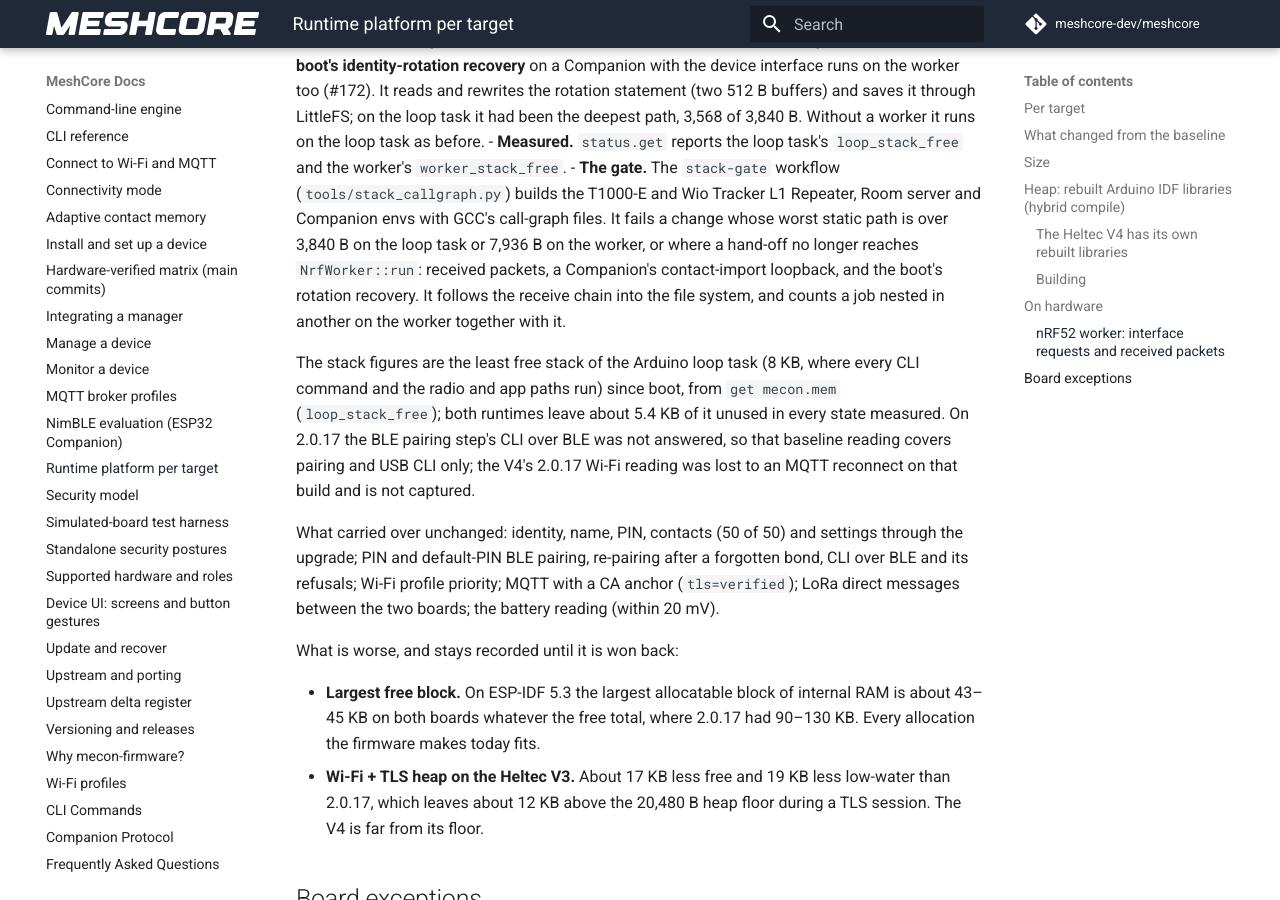
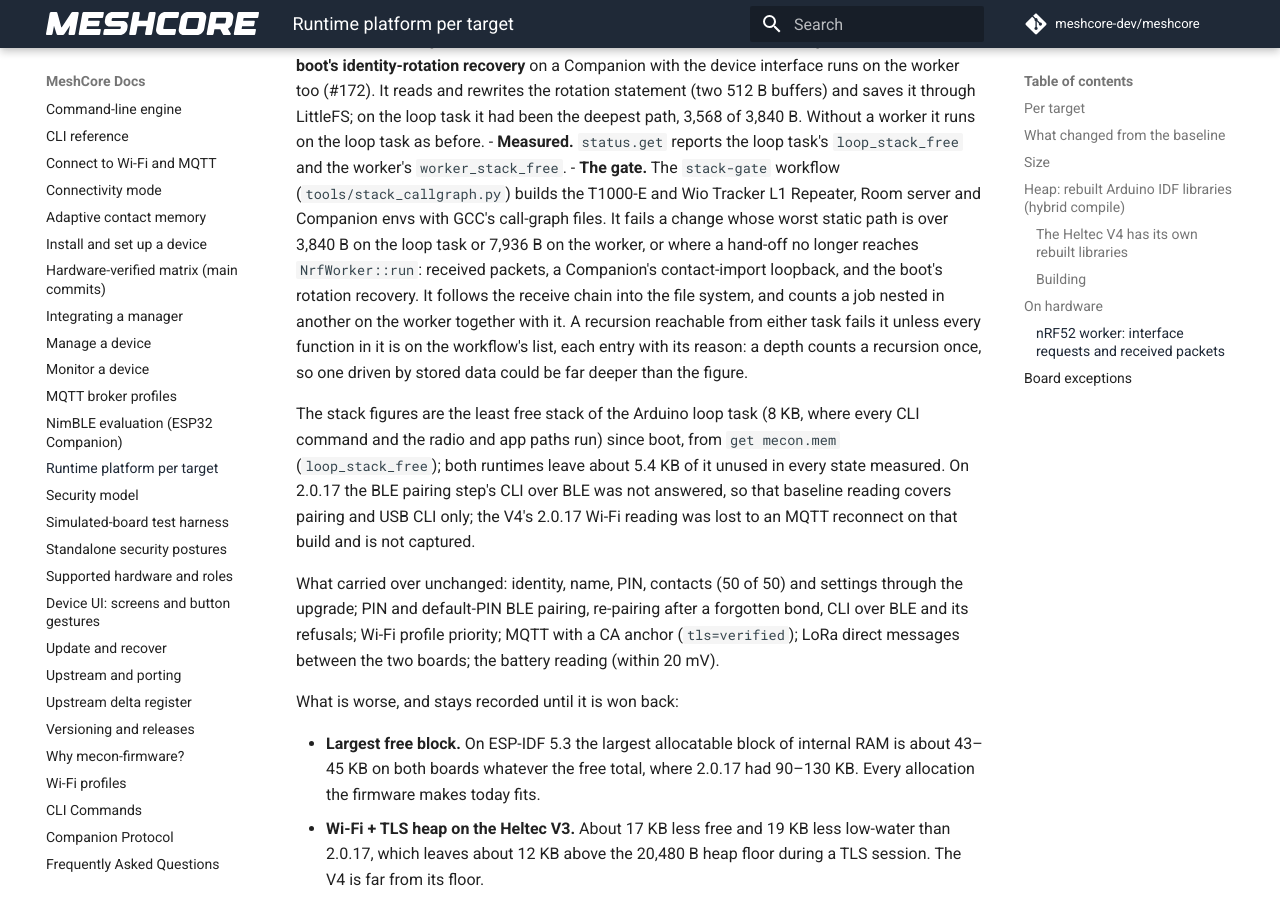
Before and after one commit to hoejriis/mecon-firmware, an MkDocs documentation site: the page built from docs/PLATFORM.md, in a window 1280 px wide and 900 px high, scrolled down 8176 px. Built offline with MkDocs 1.6.1 and Material for MkDocs 9.7.7, drawn with Linux system fonts in a browser that asks for light colours; comment, search, counter and statistics services are not loaded.

Commit message:
Stack gate: the real recursions, each with its reason
Co-Authored-By: Claude Opus 5.5 (1M context) <noreply@anthropic.com>

```diff
--- a/docs/PLATFORM.md
+++ b/docs/PLATFORM.md
@@ -132,7 +132,7 @@ The Adafruit nRF52 core runs `loop()` on a fixed 4 KB stack (`LOOP_STACK_SZ`). A
   - There is no hardware watchdog on these builds. One added later needs a timeout longer than this wait.
 - **The boot's identity-rotation recovery** on a Companion with the device interface runs on the worker too (#172). It reads and rewrites the rotation statement (two 512 B buffers) and saves it through LittleFS; on the loop task it had been the deepest path, 3,568 of 3,840 B. Without a worker it runs on the loop task as before.
 - **Measured.** `status.get` reports the loop task's `loop_stack_free` and the worker's `worker_stack_free`.
-- **The gate.** The `stack-gate` workflow (`tools/stack_callgraph.py`) builds the T1000-E and Wio Tracker L1 Repeater, Room server and Companion envs with GCC's call-graph files. It fails a change whose worst static path is over 3,840 B on the loop task or 7,936 B on the worker, or where a hand-off no longer reaches `NrfWorker::run`: received packets, a Companion's contact-import loopback, and the boot's rotation recovery. It follows the receive chain into the file system, and counts a job nested in another on the worker together with it.
+- **The gate.** The `stack-gate` workflow (`tools/stack_callgraph.py`) builds the T1000-E and Wio Tracker L1 Repeater, Room server and Companion envs with GCC's call-graph files. It fails a change whose worst static path is over 3,840 B on the loop task or 7,936 B on the worker, or where a hand-off no longer reaches `NrfWorker::run`: received packets, a Companion's contact-import loopback, and the boot's rotation recovery. It follows the receive chain into the file system, and counts a job nested in another on the worker together with it. A recursion reachable from either task fails it unless every function in it is on the workflow's list, each entry with its reason: a depth counts a recursion once, so one driven by stored data could be far deeper than the figure.
 
 The stack figures are the least free stack of the Arduino loop task (8 KB, where every CLI command and the radio and app paths run) since boot, from `get mecon.mem` (`loop_stack_free`); both runtimes leave about 5.4 KB of it unused in every state measured. On 2.0.17 the BLE pairing step's CLI over BLE was not answered, so that baseline reading covers pairing and USB CLI only; the V4's 2.0.17 Wi-Fi reading was lost to an MQTT reconnect on that build and is not captured.
 
```
Also changed, not shown: 2 other files.
